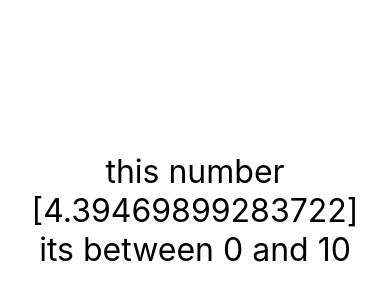
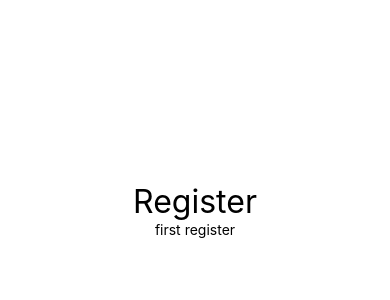
Before and after one commit to FelipeHonorio/curso-reactive-native, a React Native app in the folder exercicios/: screen / in a window 390 px wide. Shown: the part 212-512 px from the top of the page. Built offline with nearby package versions, Linux system fonts and the light colour scheme.

Commit message:
creating component title

```diff
--- a/exercicios/src/App.js
+++ b/exercicios/src/App.js
@@ -5,14 +5,16 @@ import CompDefault, { Comp1, Comp2 } from './components/Multi'
 import Fist from './components/Fist'
 import {MinMax} from './components/MinMax'
 import { Ramdom } from './components/Ramdom'
+import Title from './components/Title'
 
 export default () => (
     <View style={style.App}>
+        <Title primary='Register' secundary="first register" />
+
+        {/*
         <Ramdom min={0} max={10} />
-
-
-        {/* <MinMax min={10} max={20} /> */}
-        {/* <CompDefault />
+        <MinMax min={10} max={20} />
+         <CompDefault />
         <Comp1 />
         <Comp2 />
         <Fist /> */}
--- a/exercicios/src/components/Ramdom.js
+++ b/exercicios/src/components/Ramdom.js
@@ -2,9 +2,9 @@ import React from 'react'
 import { Text } from 'react-native'
 import Style from './style'
 
-export const Ramdom = props => {
-    const ramdomNumber = Math.random() * (props.max - props.min) + props.min;
+export const Ramdom = ({max, min}) => {
+    const ramdomNumber = parseInt(Math.random() * (max - min) + min);
     return (
-    <Text style={Style.fontLarge}>this number [{ramdomNumber}] its between {props.min} and {props.max}</Text>
+        <Text style={Style.fontLarge}>this number [{ramdomNumber}] its between {min} and {max}</Text>
     )
 }
--- /dev/null
+++ b/exercicios/src/components/Title.js
@@ -0,0 +1,12 @@
+import React from 'react'
+import { View, Text } from 'react-native'
+import Style from './style'
+
+export default props => {
+    return (
+        <>
+            <Text style={Style.fontLarge}>{props.primary}</Text>
+            <Text>{props.secundary}</Text>
+        </>
+    )
+}
```
